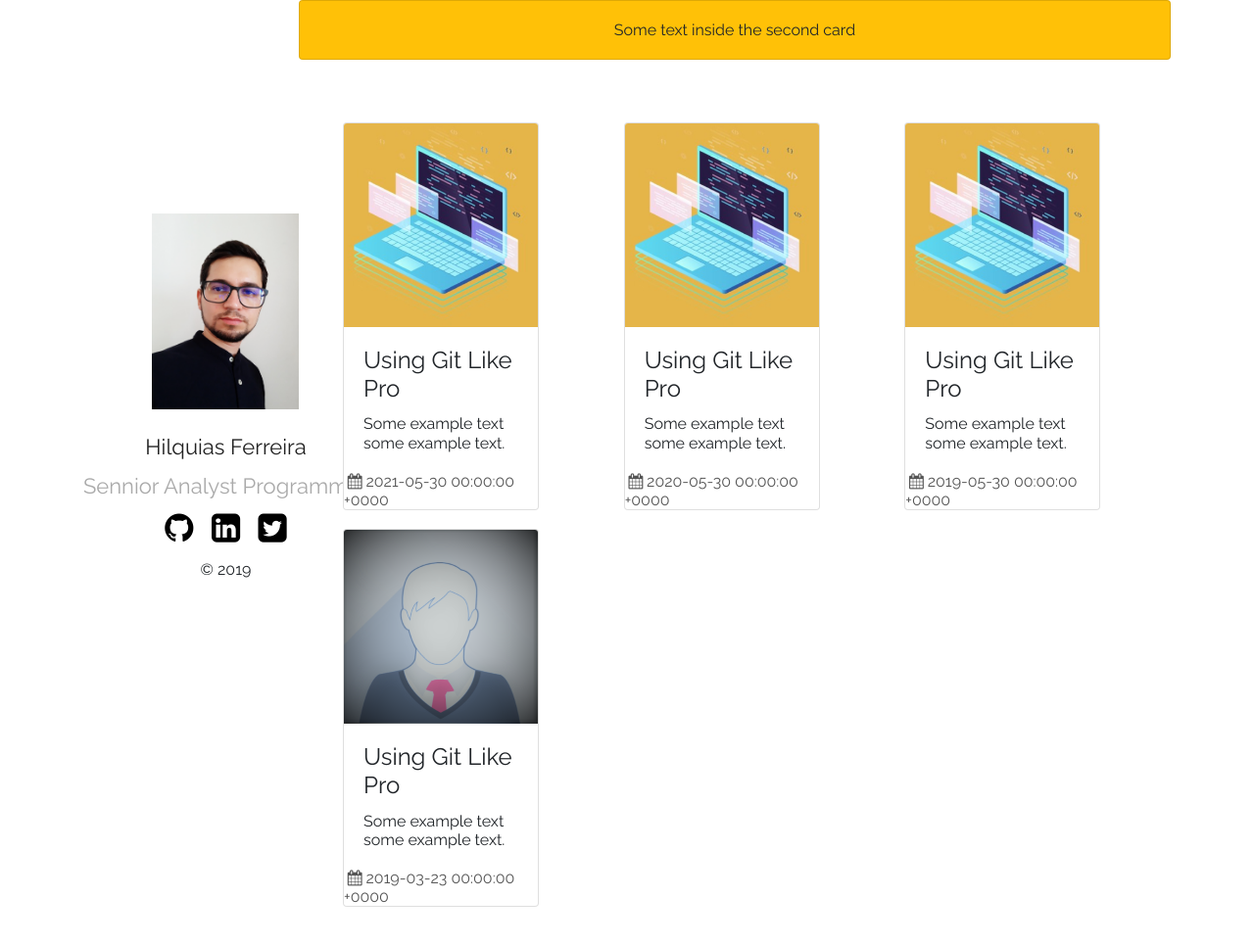
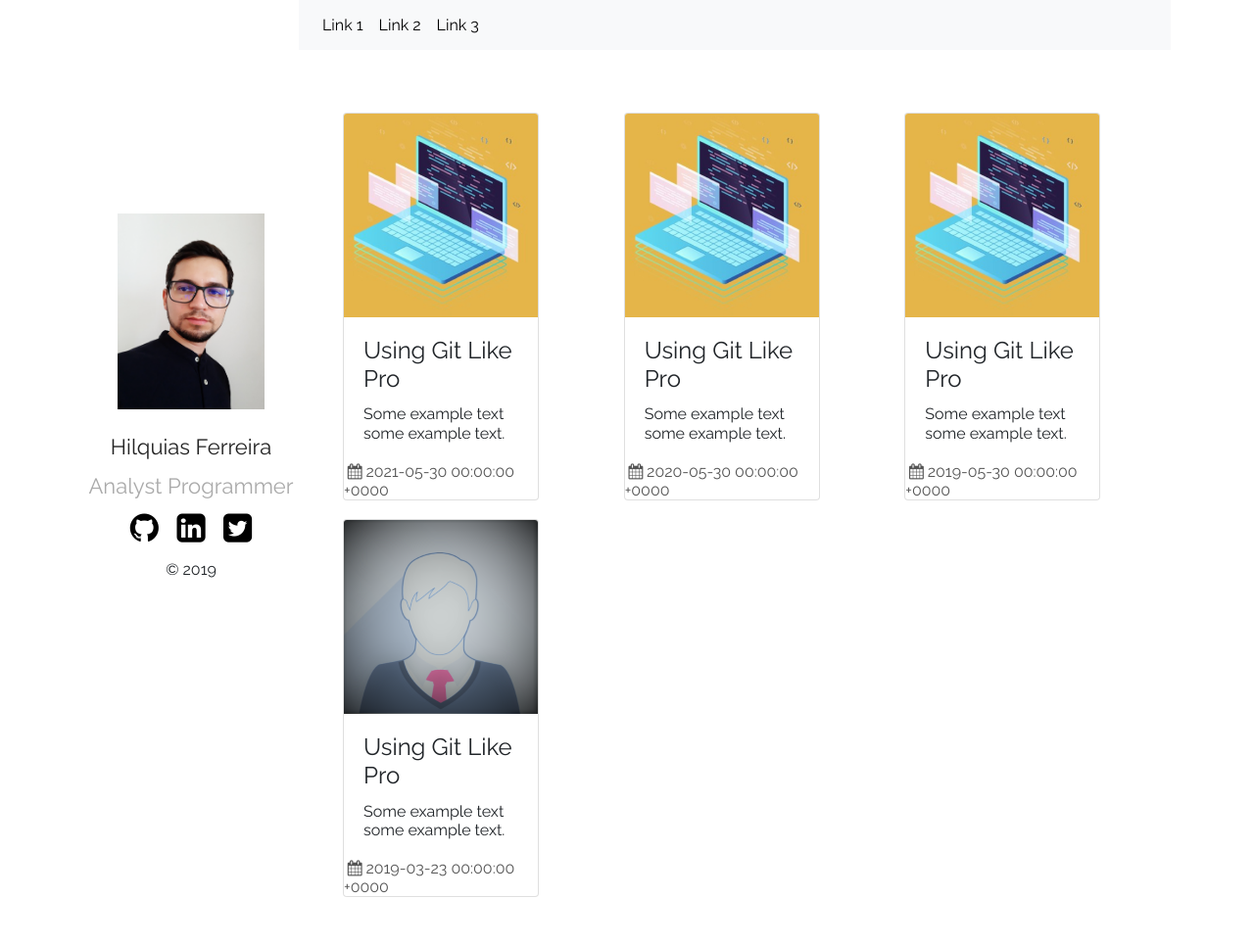
Before and after one commit to hilquiasferreira/hilquiasferreira.github.io, a Jekyll site: the page built from index.md, in a window 1280 px wide and 971 px high. Shown: the top 965 px of the window at 98% size. Built offline with Jekyll 4.4.1, drawn with Linux system fonts in a browser that asks for light colours.

Commit message:
homefile

```diff
--- a/_config.yml
+++ b/_config.yml
@@ -13,7 +13,7 @@
   sass_dir: _sass
 plainwhite:
   name: Hilquias Ferreira
-  tagline: Sennior Analyst Programmer
+  tagline: Analyst Programmer
   date_format: "%b %-d, %Y"
 
   # generate social links in footer
--- a/_layouts/home.html
+++ b/_layouts/home.html
@@ -3,11 +3,19 @@
 ---
 
 <header>
-	<div class="card bg-warning">
-		<div class="card-body text-center">
-			<p class="card-text">Some text inside the second card</p>
-		</div>
-	</div>
+	<nav class="navbar navbar-expand-sm bg-light">
+		<ul class="navbar-nav">
+			<li class="nav-item">
+			<a class="nav-link" href="#">Link 1</a>
+			</li>
+			<li class="nav-item">
+			<a class="nav-link" href="#">Link 2</a>
+			</li>
+			<li class="nav-item">
+			<a class="nav-link" href="#">Link 3</a>
+			</li>
+		</ul>
+	</nav>
 </header>
 
 {%- if page.title -%}
```
